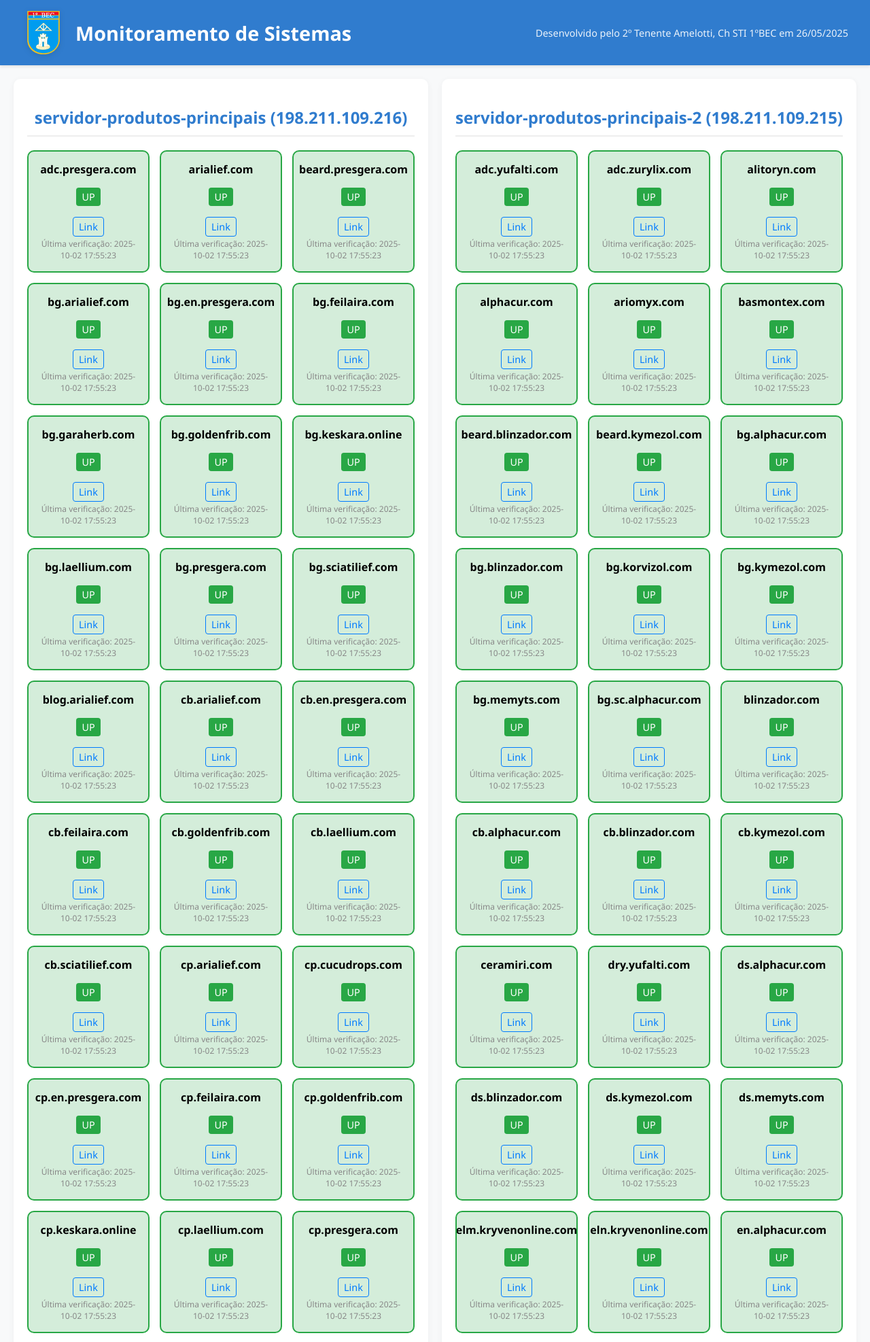
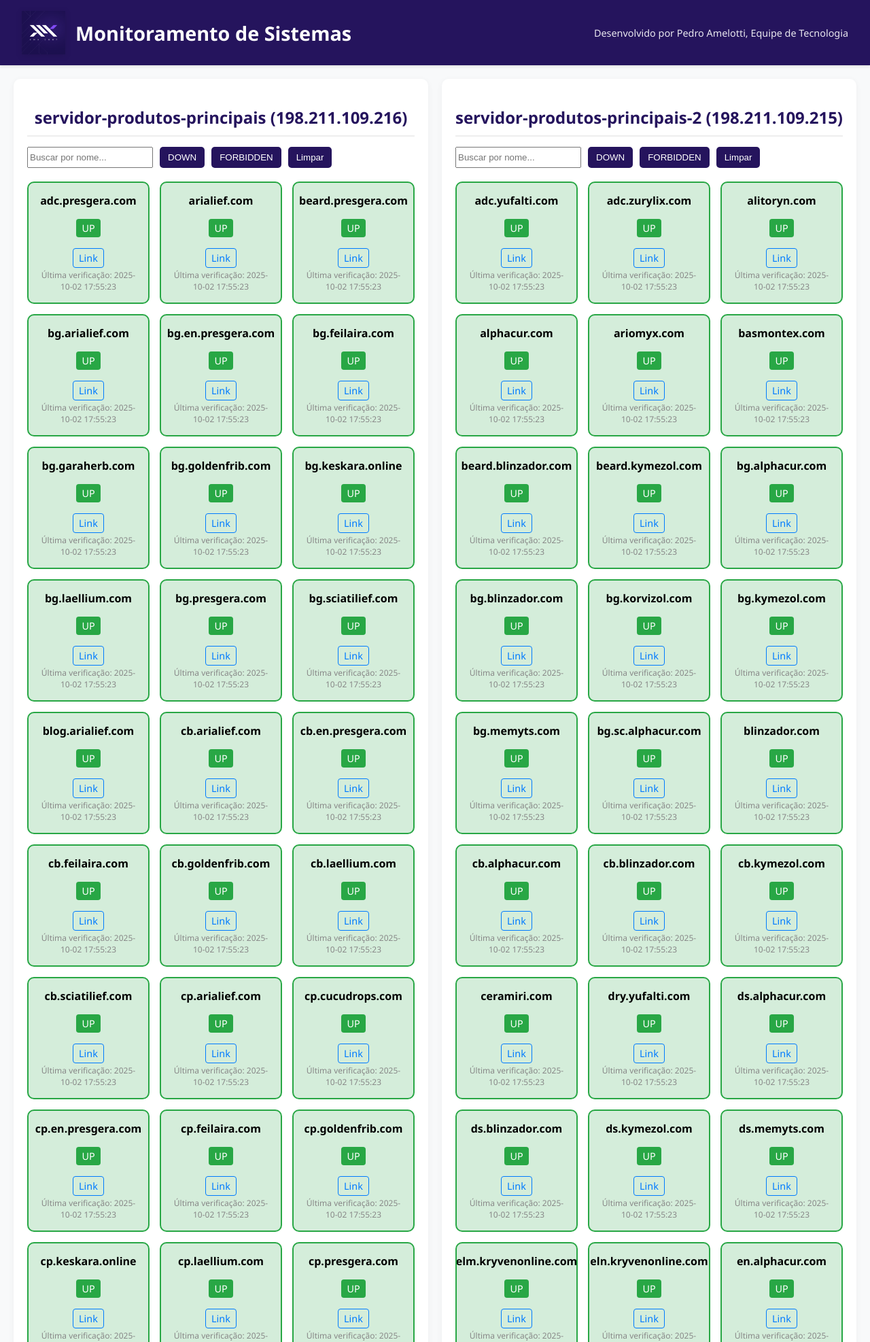
Before and after one commit to Pedro-Amelotti/is_down, a Django app: page / in a window 1280 px wide. Shown: the top 1974 px of the page at 68% size. Run offline with Django 5.2, Linux system fonts and the light colour scheme; data comes from the database, SQL or seed files in the repository; both versions use the stored data as it was after the commit; data that the repository does not hold is empty.

Commit message:
Ajuste de imagem

```diff
--- a/status_monitor/monitor/templates/monitor/index.html
+++ b/status_monitor/monitor/templates/monitor/index.html
@@ -11,7 +11,7 @@
 
     <style>
         :root {
-            --primary-color:rgb(48, 124, 206); /* Azul mais claro */
+            --primary-color:rgb(37, 20, 93); /* roxo */
             --success-color: #28a745; /* Verde */
             --danger-color: #dc3545;  /* Vermelho */
             --warning-color: #ffc107; /* Amarelo */
@@ -293,6 +293,28 @@
                 grid-template-columns: 1fr;
             }
         }
+
+        .filter-container {
+            margin-bottom: 20px;
+            display: flex;
+            gap: 10px;
+        }
+
+        #searchInput {
+            flex: 1;
+            padding: 8px;
+            border-radius: 5px;
+            border: 1px solid #ccc;
+        }
+
+        .filter-container button {
+            padding: 8px 12px;
+            border-radius: 5px;
+            border: none;
+            background-color: var(--primary-color);
+            color: white;
+            cursor: pointer;
+        }
     </style>
 </head>
 <body>
@@ -301,11 +323,17 @@
             <img src="{% static 'favicon.png' %}" alt="Ícone" class="header-icon">
             <h1>Monitoramento de Sistemas</h1>
         </div>
-        <span class="header-text">Desenvolvido pelo 2º Tenente Amelotti, Ch STI 1ºBEC em 26/05/2025</span>
+        <span class="header-text">Desenvolvido por Pedro Amelotti, Equipe de Tecnologia</span>
     </header>
 
     <div class="container" id="main-container">
         <div class="systems-panel">
+            <div class="filter-container">
+                <input type="text" id="searchInput" onkeyup="filterSystems()" placeholder="Buscar por nome...">
+                <button onclick="filterByStatus('down')">DOWN</button>
+                <button onclick="filterByStatus('forbidden')">FORBIDDEN</button>
+                <button onclick="filterByStatus('')">Limpar</button>
+            </div>
             <div class="systems-grid" id="status-list">
                 <!-- Os sistemas aparecem aqui -->
             </div>
@@ -393,9 +421,21 @@
                     title.textContent = serverName;
                     panel.appendChild(title);
 
+                    // Adiciona o container de filtros
+                    const filterContainer = document.createElement('div');
+                    filterContainer.className = 'filter-container';
+                    filterContainer.innerHTML = `
+                        <input type="text" id="searchInput-${serverName}" onkeyup="filterSystems('${serverName}')" placeholder="Buscar por nome...">
+                        <button onclick="filterByStatus('down', '${serverName}')">DOWN</button>
+                        <button onclick="filterByStatus('forbidden', '${serverName}')">FORBIDDEN</button>
+                        <button onclick="filterByStatus('', '${serverName}')">Limpar</button>
+                    `;
+                    panel.appendChild(filterContainer);
+
                     // Cria a grade de sistemas
                     const grid = document.createElement('div');
                     grid.className = 'systems-grid';
+                    grid.id = `systems-grid-${serverName}`;
                     panel.appendChild(grid);
 
                     // Adiciona o painel completo ao container principal
@@ -414,6 +454,35 @@
                 }
             } catch (error) {
                 container.innerHTML = '<div class="system-card down">Erro ao carregar a lista de servidores</div>';
+            }
+        }
+
+        function filterSystems(serverName) {
+            const input = document.getElementById(`searchInput-${serverName}`);
+            const filter = input.value.toUpperCase();
+            const grid = document.getElementById(`systems-grid-${serverName}`);
+            const cards = grid.getElementsByClassName('system-card');
+
+            for (let i = 0; i < cards.length; i++) {
+                const name = cards[i].getElementsByClassName('system-name')[0];
+                if (name.innerHTML.toUpperCase().indexOf(filter) > -1) {
+                    cards[i].style.display = "";
+                } else {
+                    cards[i].style.display = "none";
+                }
+            }
+        }
+
+        function filterByStatus(status, serverName) {
+            const grid = document.getElementById(`systems-grid-${serverName}`);
+            const cards = grid.getElementsByClassName('system-card');
+
+            for (let i = 0; i < cards.length; i++) {
+                if (status === '' || cards[i].classList.contains(status)) {
+                    cards[i].style.display = "";
+                } else {
+                    cards[i].style.display = "none";
+                }
             }
         }
 
```
Also changed, not shown: status_monitor/db.sqlite3, status_monitor/monitor/static/favicon.png.
